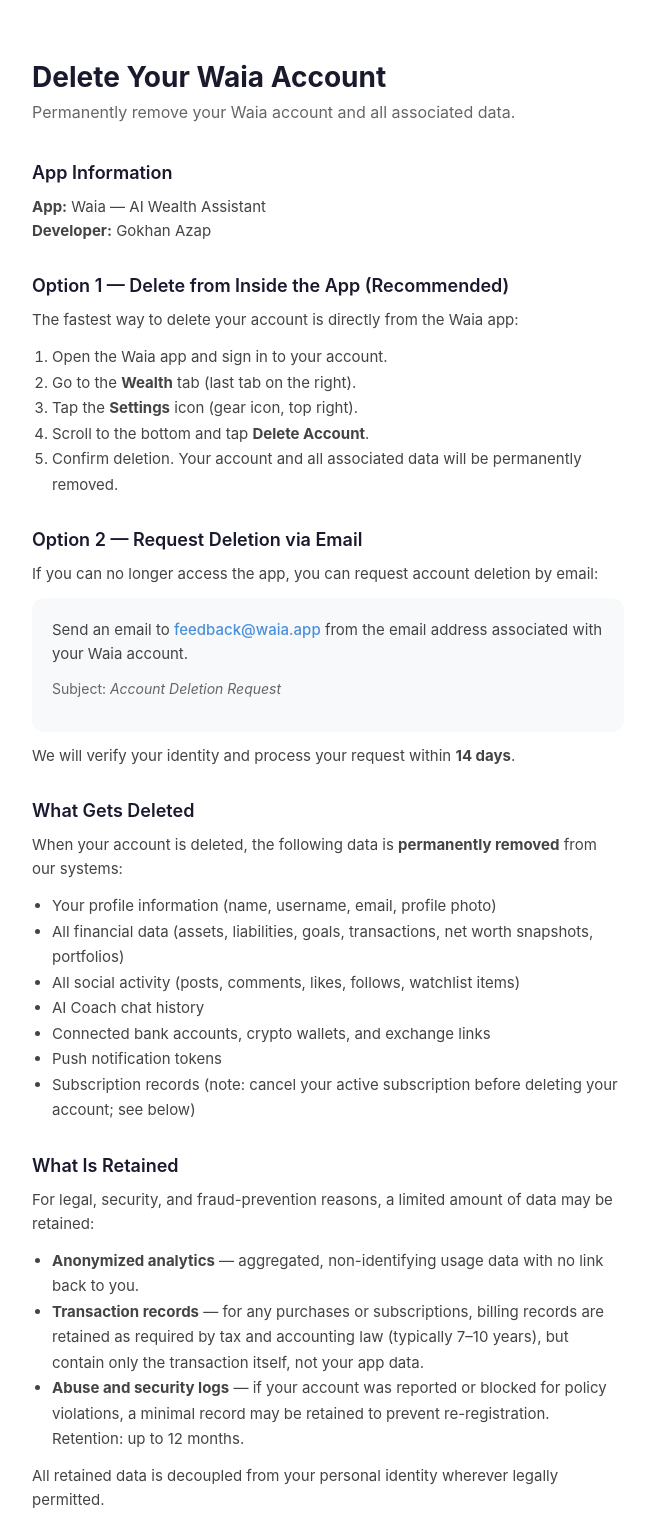
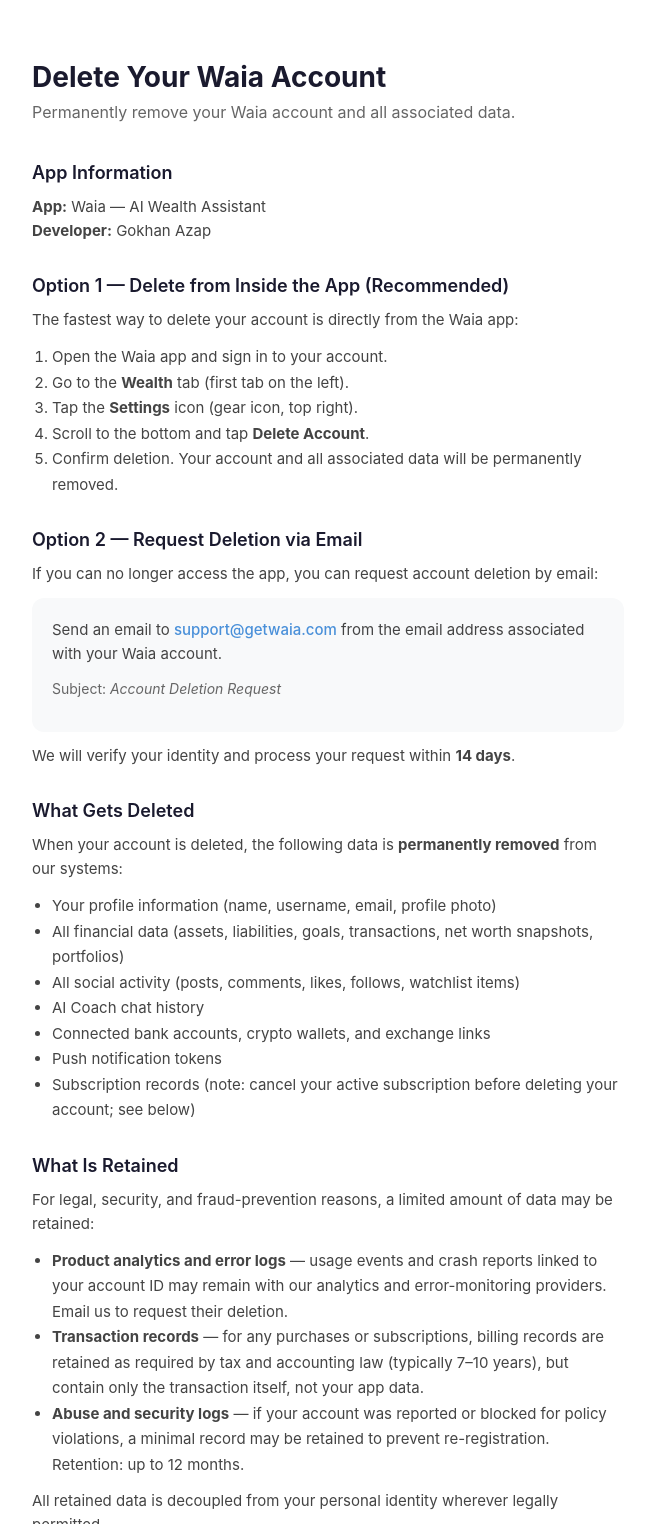
Before and after one commit to gokhanazap/waia-legal, a plain HTML site: page delete-account.html in a window 1280 px wide. Shown: the top 1524 px of the page, without its empty margins (312-958 px from the left). Drawn offline with Linux system fonts and the light colour scheme.

Commit message:
Fix support email (support@getwaia.com) and two inaccurate account-deletion statements
Co-Authored-By: Claude Opus 5.5 <noreply@anthropic.com>

```diff
--- a/delete-account.html
+++ b/delete-account.html
@@ -46,7 +46,7 @@
       <p>The fastest way to delete your account is directly from the Waia app:</p>
       <ol>
         <li>Open the Waia app and sign in to your account.</li>
-        <li>Go to the <strong>Wealth</strong> tab (last tab on the right).</li>
+        <li>Go to the <strong>Wealth</strong> tab (first tab on the left).</li>
         <li>Tap the <strong>Settings</strong> icon (gear icon, top right).</li>
         <li>Scroll to the bottom and tap <strong>Delete Account</strong>.</li>
         <li>Confirm deletion. Your account and all associated data will be permanently removed.</li>
@@ -57,7 +57,7 @@
       <h2>Option 2 — Request Deletion via Email</h2>
       <p>If you can no longer access the app, you can request account deletion by email:</p>
       <div class="contact-card">
-        <p>Send an email to <a href="mailto:feedback@waia.app?subject=Account%20Deletion%20Request">feedback@waia.app</a> from the email address associated with your Waia account.</p>
+        <p>Send an email to <a href="mailto:support@getwaia.com?subject=Account%20Deletion%20Request">support@getwaia.com</a> from the email address associated with your Waia account.</p>
         <p style="margin-top: 12px; font-size: 14px; color: #666;">Subject: <em>Account Deletion Request</em></p>
       </div>
       <p style="margin-top: 12px;">We will verify your identity and process your request within <strong>14 days</strong>.</p>
@@ -81,7 +81,7 @@
       <h2>What Is Retained</h2>
       <p>For legal, security, and fraud-prevention reasons, a limited amount of data may be retained:</p>
       <ul>
-        <li><strong>Anonymized analytics</strong> &mdash; aggregated, non-identifying usage data with no link back to you.</li>
+        <li><strong>Product analytics and error logs</strong> &mdash; usage events and crash reports linked to your account ID may remain with our analytics and error-monitoring providers. Email us to request their deletion.</li>
         <li><strong>Transaction records</strong> &mdash; for any purchases or subscriptions, billing records are retained as required by tax and accounting law (typically 7&ndash;10 years), but contain only the transaction itself, not your app data.</li>
         <li><strong>Abuse and security logs</strong> &mdash; if your account was reported or blocked for policy violations, a minimal record may be retained to prevent re-registration. Retention: up to 12 months.</li>
       </ul>
```
Also changed, not shown: support.html (+1 -1 lines), terms-of-service.html (+1 -1 lines).
